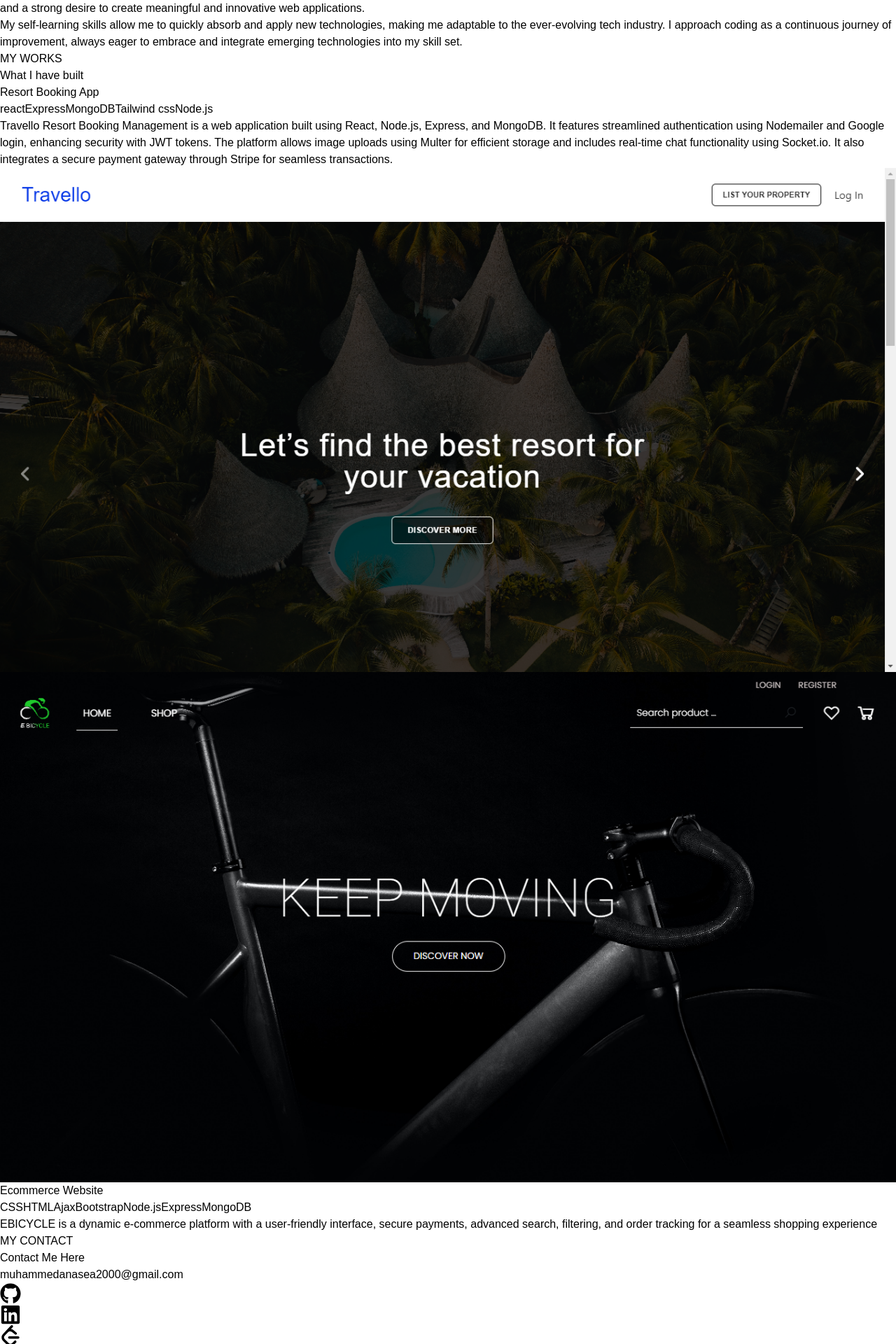
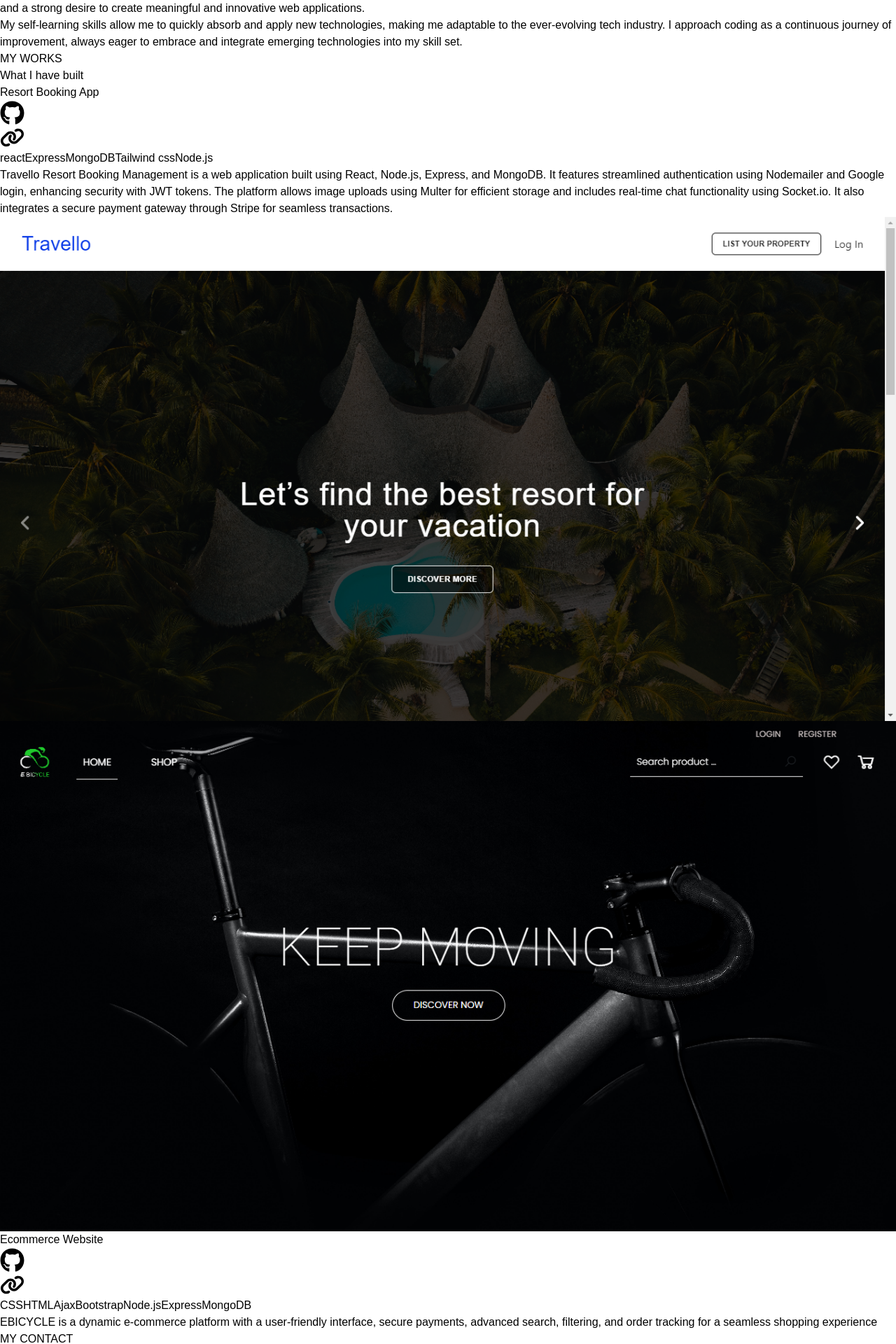
Before and after one commit to muhammedanas-ea/portfolio, a React (Vite) app: page / in a window 1280 px wide. Shown: the part 2460-4380 px from the top of the page at 70% size. Built offline with nearby package versions, Linux system fonts and the light colour scheme; a web font is replaced by a local one.

Commit message:
website links added

```diff
--- a/package.json
+++ b/package.json
@@ -15,7 +15,8 @@
     "react": "^18.2.0",
     "react-dom": "^18.2.0",
     "react-icons": "^5.0.1",
-    "react-router-dom": "^6.22.2"
+    "react-router-dom": "^6.22.2",
+    "react-scroll": "^1.9.0"
   },
   "devDependencies": {
     "@types/react": "^18.2.56",
--- a/src/component/Navebar.jsx
+++ b/src/component/Navebar.jsx
@@ -4,6 +4,13 @@
 
 const Navbar = () => {
   const [open, setOpen] = useState(false);
+
+  const navItems = [
+    { id: 1, text: "Home" },
+    { id: 3, text: "Skills" },
+    { id: 4, text: "Works" },
+    { id: 5, text: "Contact" },
+  ];
 
   return (
     <div className="bg-[#000300] border-b z-50 border-b-gray-600 fixed left-0 right-0">
@@ -45,11 +52,4 @@
   );
 };
 
-const navItems = [
-  { id: 1, text: "Home" },
-  { id: 3, text: "Skills" },
-  { id: 4, text: "Works" },
-  { id: 5, text: "Contact" },
-];
-
 export default Navbar;
--- a/src/component/Works.jsx
+++ b/src/component/Works.jsx
@@ -1,10 +1,9 @@
-// import { FaBootstrap, FaCss3 } from "react-icons/fa";
-// import { TiHtml5 } from "react-icons/ti";
-// import { SiTailwindcss } from "react-icons/si";
-// import { SiExpress, SiMongodb } from "react-icons/si";
 import image from "../../public/Screenshot (56).png";
 import image2 from "../../public/Screenshot (55).png";
 import { motion } from "framer-motion";
+import { FaGithub } from "react-icons/fa";
+import { FaLink } from "react-icons/fa6";
+
 const Works = () => {
   const FirstProject = [
     {
@@ -113,7 +112,7 @@
           <div className="w-full md:w-1/2">
             <div className="w-full">
               <div className="mt-2">
-                <div>
+                <div className="flex items-center gap-6">
                   <motion.h1
                     initial={{
                       opacity: 0,
@@ -131,6 +130,28 @@
                   >
                     Resort Booking App
                   </motion.h1>
+                  <motion.div
+                    initial={{
+                      opacity: 0,
+                      y: 50,
+                    }}
+                    whileInView={{
+                      opacity: 1,
+                      y: 0,
+                      transition: {
+                        duration: 1,
+                        delay: 0.8,
+                      },
+                    }}
+                    className="flex items-center gap-3"
+                  >
+                    <a href="https://github.com/muhammedanas-ea/Travello">
+                      <FaGithub size={35} className="hover:text-[#00df9a]" />
+                    </a>
+                    <a href="https://travello-olive.vercel.app/">
+                      <FaLink size={35} className="hover:text-[#00df9a]" />
+                    </a>
+                  </motion.div>
                 </div>
                 <div className="mt-6">
                   {FirstProject.map((item) => {
@@ -235,7 +256,7 @@
           <div className="w-full md:w-1/2">
             <div className="w-full">
               <div className="mt-2">
-                <div>
+                <div className="flex items-center gap-6">
                   <motion.h1
                     initial={{
                       opacity: 0,
@@ -253,6 +274,28 @@
                   >
                     Ecommerce Website
                   </motion.h1>
+                  <motion.div
+                    initial={{
+                      opacity: 0,
+                      y: 50,
+                    }}
+                    whileInView={{
+                      opacity: 1,
+                      y: 0,
+                      transition: {
+                        duration: 1,
+                        delay: 0.7,
+                      },
+                    }}
+                    className="flex items-center gap-3"
+                  >
+                    <a href="https://github.com/muhammedanas-ea/ebicycles">
+                      <FaGithub size={35} className="hover:text-[#00df9a]" />
+                    </a>
+                    <a href="https://ebicycle.website/">
+                      <FaLink size={35} className="hover:text-[#00df9a]" />
+                    </a>
+                  </motion.div>
                 </div>
                 <div className="mt-6">
                   {SecondProject.map((item) => {
```
Also changed, not shown: 1 other file (tests, documents, lock files or other folders).
